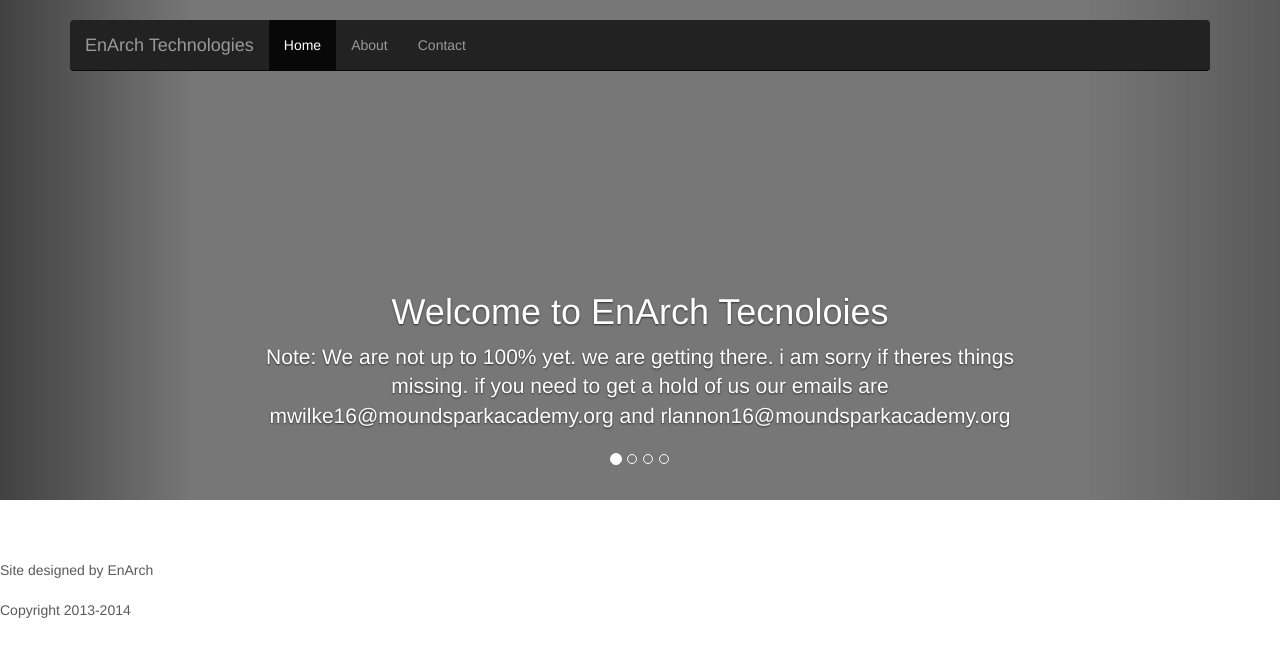
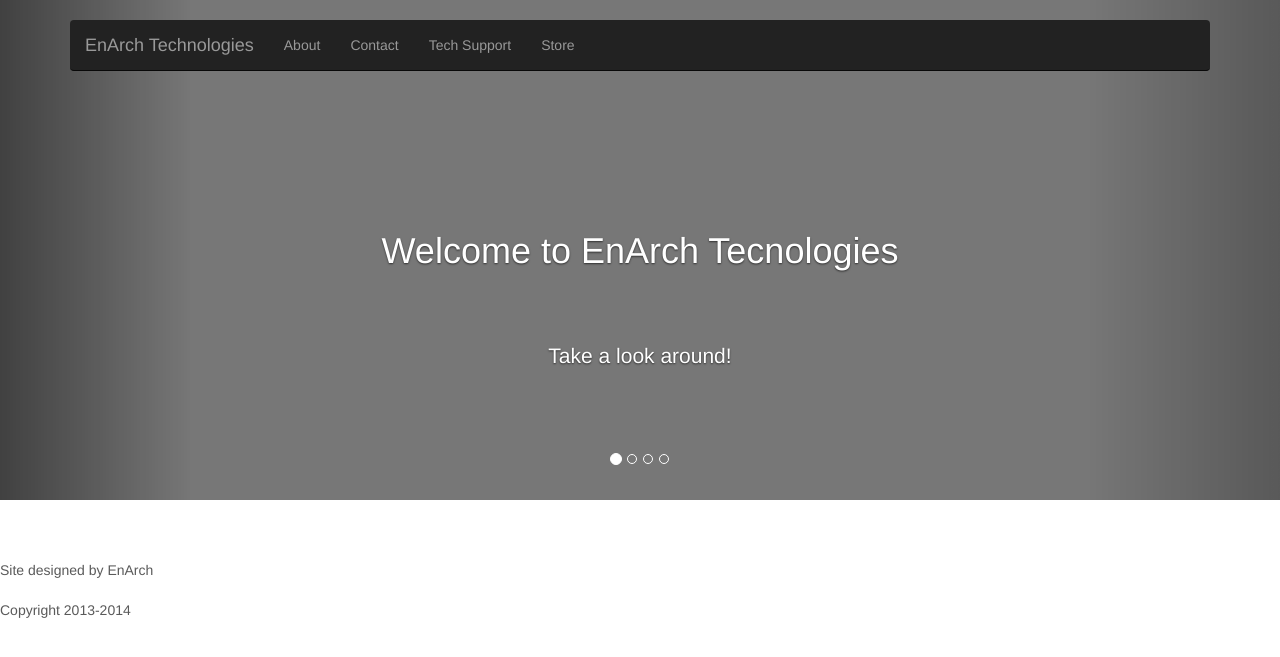
Before and after one commit to flamespinner/EnArchTechnologies, a PHP site: page / in a window 1280 px wide. Shown: the top 657 px of the page. Run offline with PHP 8.4, Linux system fonts and the light colour scheme; some libraries are stand-ins or nearby versions; some web fonts are replaced.

Commit message:
Added the store.
Updated header and INdex and support.

```diff
--- a/header.php
+++ b/header.php
@@ -29,13 +29,14 @@
                 <span class="icon-bar"></span>
                 <span class="icon-bar"></span>
               </button>
-              <a class="navbar-brand" href="#">EnArch Technologies</a>
+              <a class="navbar-brand" href="index.php">EnArch Technologies</a>
             </div>
             <div class="navbar-collapse collapse">
               <ul class="nav navbar-nav">
-                <li class="active"><a href="index.php">Home</a></li>
                 <li><a href="about.php">About</a></li>
                 <li><a href="contact.php">Contact</a></li>
+                <li><a href="support.php">Tech Support</a></li>
+                <li><a href="store.php">Store</a></li>
               </ul>
             </div>
           </div>
--- a/index.php
+++ b/index.php
@@ -18,8 +18,11 @@
 
           <div class="container">
             <div class="carousel-caption">
-              <h1>Welcome to EnArch Tecnoloies</h1>
-              <p>Note: We are not up to 100% yet. we are getting there. i am sorry if theres things missing. if you need to get a hold of us our emails are mwilke16@moundsparkacademy.org and rlannon16@moundsparkacademy.org</p>
+              <h1>Welcome to EnArch Tecnologies</h1>
+                <br /><br /><br />
+                <p>Take a look around!</p>
+                <br /><br /><br />
+              <!--<p></p>-->
               <!--<p><a class="btn btn-lg btn-primary" href="#" role="button">Sign up today</a></p>-->
             </div>
           </div>
@@ -30,7 +33,7 @@
             <div class="carousel-caption">
               <h1>Tech Support</h1>
               <p>Note: We are not up to 100% yet. we are getting there. i am sorry if theres things missing. if you need to get a hold of us our emails are mwilke16@moundsparkacademy.org and rlannon16@moundsparkacademy.org</p>
-              <p><a class="btn btn-lg btn-primary" href="#" role="button">Learn More</a></p>
+              <p><a class="btn btn-lg btn-primary" href="support.php" role="button">Learn More</a></p>
             </div>
           </div>
         </div>
--- /dev/null
+++ b/store.php
@@ -0,0 +1,5 @@
+<h1>EnArch Store...</h1>
+
+<p>Theres nothing here currently... Come back soon!</p>
+
+<p><a href="index.php">Click here to return to home...</a></p>
--- a/support.php
+++ b/support.php
@@ -24,7 +24,9 @@
                         <option value="10.7">Mac OS X 10.7 Lion</option>
                         <option value="10.8">Mac OS X 10.8 Mountain Lion</option>
                         <option value="10.9">Mac OS X 10.9 Mavericks</option>
+                        <option value="other">Other OS</option>
                     </select>
+                    <p>**If other is selected, please let us know what OS you use.</p>
                 </div>
         Please explain your problem bellow. Please give as much detail as possible:<br>
             <input type="text" name="comment" value="your comment" size="50"><br><br>
```
